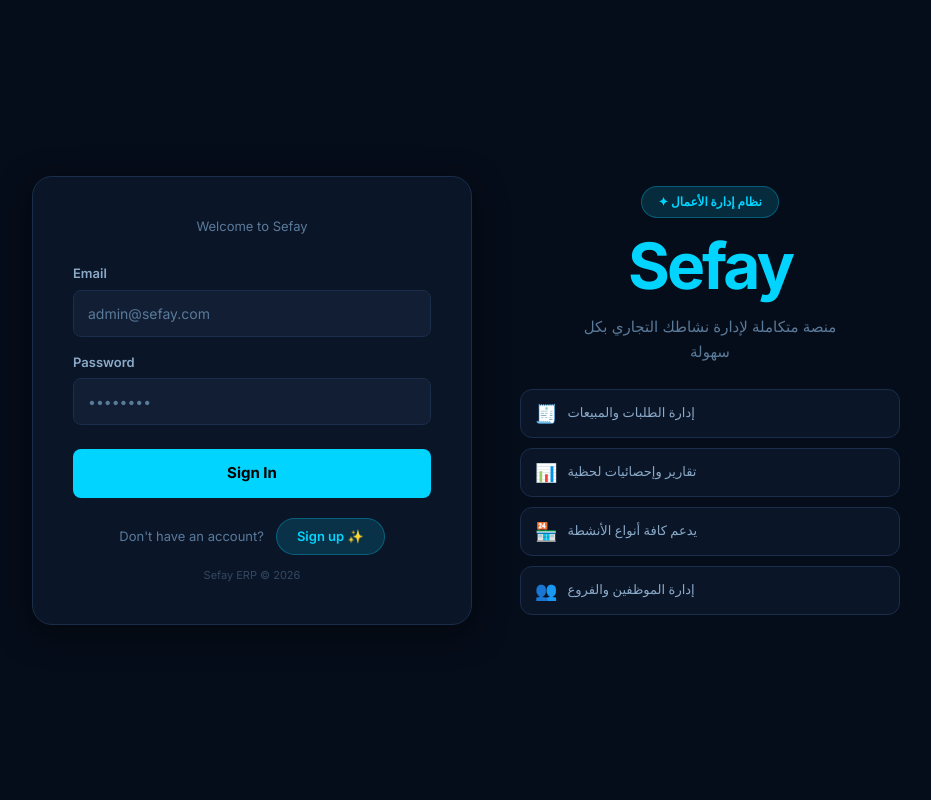
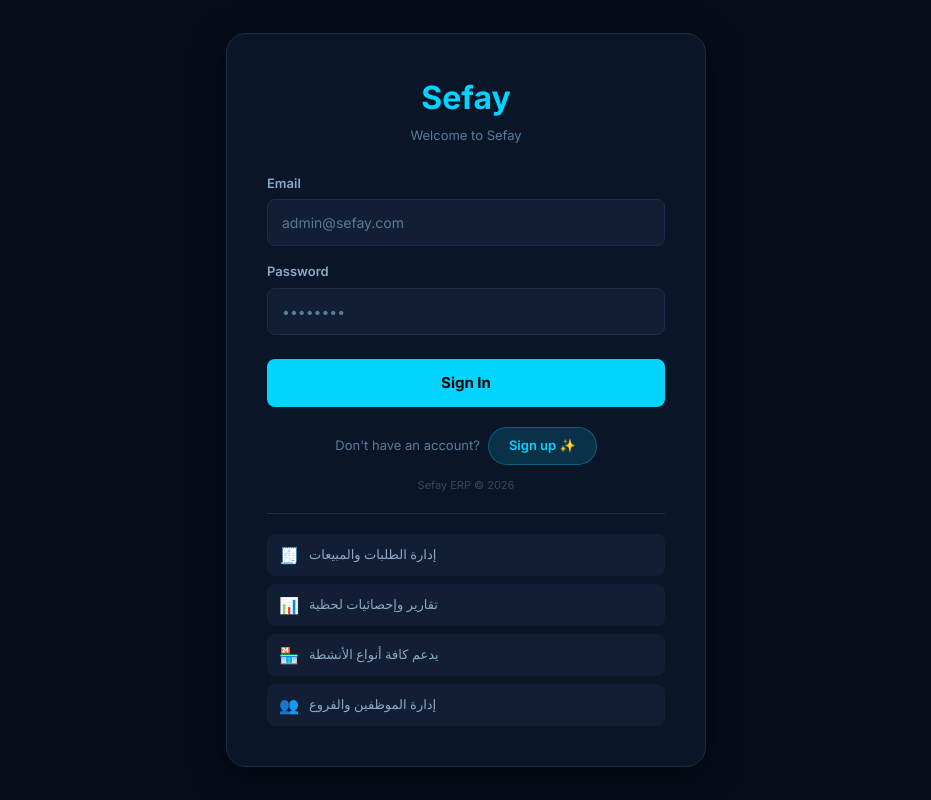
Before and after one commit to abduallaziz/sefay-web, a Next.js app: page /en/login in a window 1280 px wide. Shown: the whole page, without its empty margins (174-1105 px from the left). Built offline with nearby package versions, Linux system fonts and the light colour scheme; no server answers.

Commit message:
fix: auth.css final

```diff
--- a/src/app/[locale]/login/page.tsx
+++ b/src/app/[locale]/login/page.tsx
@@ -44,24 +44,15 @@
 
   return (
     <div className="auth-container">
+      <div className="auth-card">
 
-      <div className="auth-hero">
-        <div className="auth-hero-badge">✦ نظام إدارة الأعمال</div>
-        <h1 className="auth-hero-title">Sefay</h1>
-        <p className="auth-hero-sub">منصة متكاملة لإدارة نشاطك التجاري بكل سهولة</p>
-        <div className="auth-hero-features">
-          <div className="auth-hero-feature"><span>🧾</span><span>إدارة الطلبات والمبيعات</span></div>
-          <div className="auth-hero-feature"><span>📊</span><span>تقارير وإحصائيات لحظية</span></div>
-          <div className="auth-hero-feature"><span>🏪</span><span>يدعم كافة أنواع الأنشطة</span></div>
-          <div className="auth-hero-feature"><span>👥</span><span>إدارة الموظفين والفروع</span></div>
-        </div>
-      </div>
-
-      <div className="auth-card">
+        {/* Header */}
         <div className="auth-logo">
+          <h1>Sefay</h1>
           <p>{t('auth.welcome')}</p>
         </div>
 
+        {/* Form */}
         <form className="auth-form" onSubmit={handleLogin}>
           {error && <div className="auth-error">{error}</div>}
 
@@ -98,6 +89,7 @@
           </button>
         </form>
 
+        {/* Signup */}
         <div className="auth-footer">
           <div className="auth-footer-row">
             <span>{t('auth.noAccount')}</span>
@@ -107,8 +99,16 @@
           </div>
           <p className="auth-copyright">Sefay ERP © {new Date().getFullYear()}</p>
         </div>
+
+        {/* Features */}
+        <div className="auth-card-features">
+          <div className="auth-card-feature"><span>🧾</span><span>إدارة الطلبات والمبيعات</span></div>
+          <div className="auth-card-feature"><span>📊</span><span>تقارير وإحصائيات لحظية</span></div>
+          <div className="auth-card-feature"><span>🏪</span><span>يدعم كافة أنواع الأنشطة</span></div>
+          <div className="auth-card-feature"><span>👥</span><span>إدارة الموظفين والفروع</span></div>
+        </div>
+
       </div>
-
     </div>
   )
 }
--- a/src/styles/auth.css
+++ b/src/styles/auth.css
@@ -1,12 +1,10 @@
 .auth-container {
   min-height: 100vh;
   display: flex;
-  flex-direction: row-reverse;
   align-items: center;
   justify-content: center;
   background-color: var(--color-bg-primary);
   padding: 24px;
-  gap: 48px;
 }
 
 .auth-card {
@@ -15,7 +13,7 @@
   border-radius: var(--radius-xl);
   padding: 40px;
   width: 100%;
-  max-width: 440px;
+  max-width: 480px;
   box-shadow: var(--shadow-lg);
 }
 
@@ -25,7 +23,7 @@
 }
 
 .auth-logo h1 {
-  font-size: 24px;
+  font-size: 32px;
   font-weight: 900;
   color: var(--color-primary);
   margin-bottom: 4px;
@@ -140,7 +138,6 @@
   color: var(--color-primary);
   font-weight: 600;
   text-decoration: none;
-  margin-inline-start: 4px;
 }
 
 .auth-footer a:hover {
@@ -174,71 +171,31 @@
   opacity: 0.5;
 }
 
-/* Hero */
-.auth-hero {
-  flex: 1;
-  max-width: 380px;
-  text-align: center;
+.auth-card-features {
   display: flex;
   flex-direction: column;
-  align-items: center;
-  gap: 16px;
+  gap: 8px;
+  margin-top: 20px;
+  padding-top: 20px;
+  border-top: 1px solid var(--color-border);
 }
 
-.auth-hero-badge {
-  display: inline-flex;
-  align-items: center;
-  gap: 6px;
-  background-color: var(--color-primary-light);
-  color: var(--color-primary);
-  border: 1px solid var(--color-primary-border);
-  border-radius: 999px;
-  padding: 6px 16px;
-  font-size: 12px;
-  font-weight: 700;
-}
-
-.auth-hero-title {
-  font-size: 64px;
-  font-weight: 900;
-  color: var(--color-primary);
-  letter-spacing: -3px;
-  line-height: 1;
-}
-
-.auth-hero-sub {
-  font-size: 15px;
-  color: var(--color-text-muted);
-  line-height: 1.7;
-  max-width: 280px;
-}
-
-.auth-hero-features {
-  display: flex;
-  flex-direction: column;
-  gap: 10px;
-  width: 100%;
-  margin-top: 8px;
-}
-
-.auth-hero-feature {
+.auth-card-feature {
   display: flex;
   align-items: center;
   gap: 10px;
-  padding: 10px 14px;
-  background-color: var(--color-bg-secondary);
-  border: 1px solid var(--color-border);
-  border-radius: var(--radius-md);
+  padding: 9px 12px;
+  background-color: var(--color-bg-tertiary);
+  border-radius: var(--radius-sm);
   font-size: 13px;
   color: var(--color-text-secondary);
   font-weight: 500;
 }
 
-.auth-hero-feature span:first-child {
-  font-size: 18px;
+.auth-card-feature span:first-child {
+  font-size: 16px;
 }
 
-/* Form input */
 .form-input {
   background-color: var(--color-bg-tertiary);
   border: 1px solid var(--color-border);
@@ -260,22 +217,8 @@
   color: var(--color-text-muted);
 }
 
-/* Responsive */
 @media (max-width: 768px) {
-  .auth-container {
-    flex-direction: column;
-    gap: 24px;
-  }
-
-  .auth-hero {
-    max-width: 100%;
-  }
-
-  .auth-hero-title {
-    font-size: 48px;
-  }
-
-  .auth-hero-features {
-    display: none;
+  .auth-card {
+    padding: 28px 20px;
   }
 }
```
